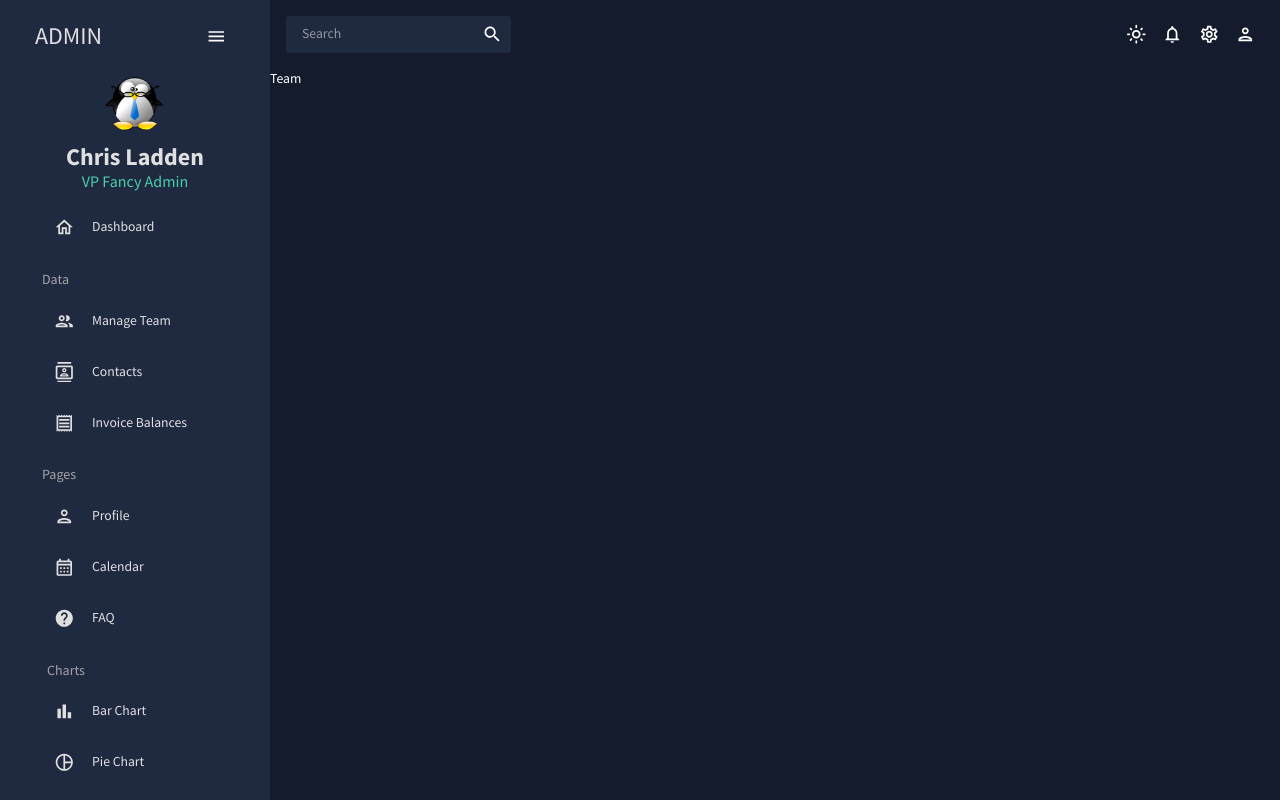
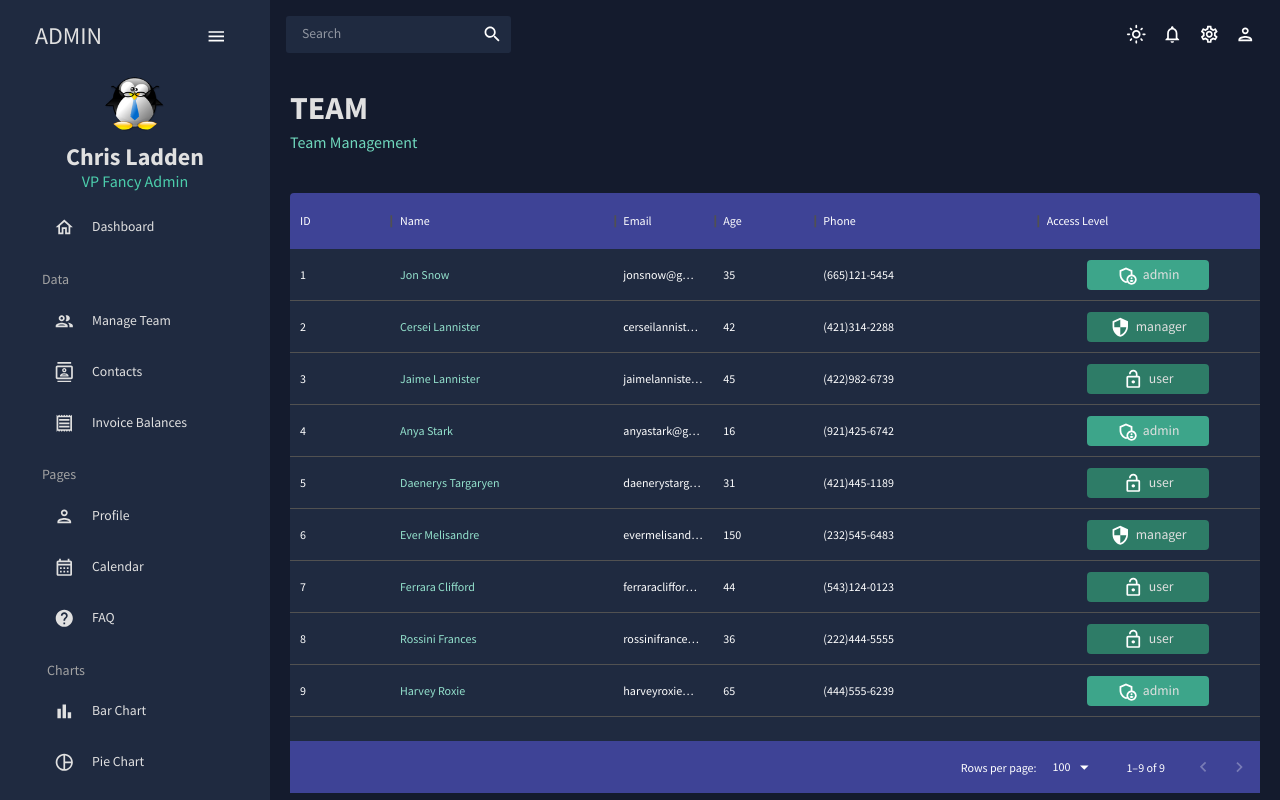
Before and after one commit to cladden77/react-admin-dashboard, a React (Create React App) app: page /team in a window 1280 px wide. Built offline with nearby package versions, Linux system fonts and the light colour scheme.

Commit message:
created teams table layout

```diff
--- a/src/scenes/team/index.jsx
+++ b/src/scenes/team/index.jsx
@@ -1,9 +1,90 @@
-import React from 'react'
+import { Box, Typography, useTheme } from "@mui/material";
+import { DataGrid } from "@mui/x-data-grid";
+import { tokens } from "../../theme";
+import { mockDataTeam } from "../../data/mockData";
+import AdminPanelSettingsOutlinedIcon from '@mui/icons-material/AdminPanelSettingsOutlined';
+import LockOpenOutlinedIcon from "@mui/icons-material/LockOpenOutlined";
+import SecurityOutlinedIcon from "@mui/icons-material/SecurityOutlined";
+import Header from "../../components/Header";
 
-function Team() {
+const Team = () => {
+  const theme = useTheme();
+  const colors = tokens(theme.palette.mode);
+
+  const columns = [
+    { field: "id", headerName: "ID" },
+    { field: "name", headerName: "Name", flex: 1, cellClassName: "name-column--cell" },
+    { field: "email", headerName: "Email"},
+    { field: "age", headerName: "Age", type: "number", headerAlign: "left", align: "Left" },
+    { field: "phone", headerName: "Phone", flex: 1 },
+    {
+      field: "access",
+      headerName: "Access Level",
+      flex: 1,
+      renderCell: ({ row: { access } }) => {
+        return (
+          <Box
+            width="60%"
+            m="0 auto"
+            p="5px"
+            display="flex"
+            justifyContent="center"
+            backgroundColor={
+              access === "admin"
+              ? colors.greenAccent[600]
+              : colors.greenAccent[700]
+            }
+            borderRadius="4px"
+          >
+            {access === "admin" && <AdminPanelSettingsOutlinedIcon /> }
+            {access === "manager" && <SecurityOutlinedIcon /> }
+            {access === "user" && <LockOpenOutlinedIcon /> }
+
+            <Typography color={colors.grey[100]} sx={{ ml: "5px" }}>
+              {access}
+            </Typography>
+          </Box>
+        )
+      } }
+  ]
+
   return (
-    <div>Team</div>
+    <Box m="20px">
+      <Header title="TEAM" subtitle="Team Management" />
+
+      <Box
+        m="40px 0 0 0"
+        height="75vh"
+        sx={{
+          "& .MuiDataGrid-root" : {
+            border: "none"
+          },
+          "& .MuiDataGrid-cell": {
+            borderBottom: "none"
+          },
+          "& .name-column--cell": {
+            color: colors.greenAccent[300]
+          },
+          "& .MuiDataGrid-columnHeaders": {
+            backgroundColor: colors.blueAccent[700],
+            borderBottom: "none"
+          },
+          "& .MuiDataGrid-virtualScroller": {
+            backgroundColor: colors.primary[400]
+          },
+          "& .MuiDataGrid-footerContainer": {
+            borderTop: "none",
+            backgroundColor: colors.blueAccent[700]
+          }
+        }}
+      >
+        <DataGrid
+          rows={mockDataTeam}
+          columns={columns}
+        />
+      </Box>
+    </Box>
   )
 }
 
-export default Team
+export default Team;
```
